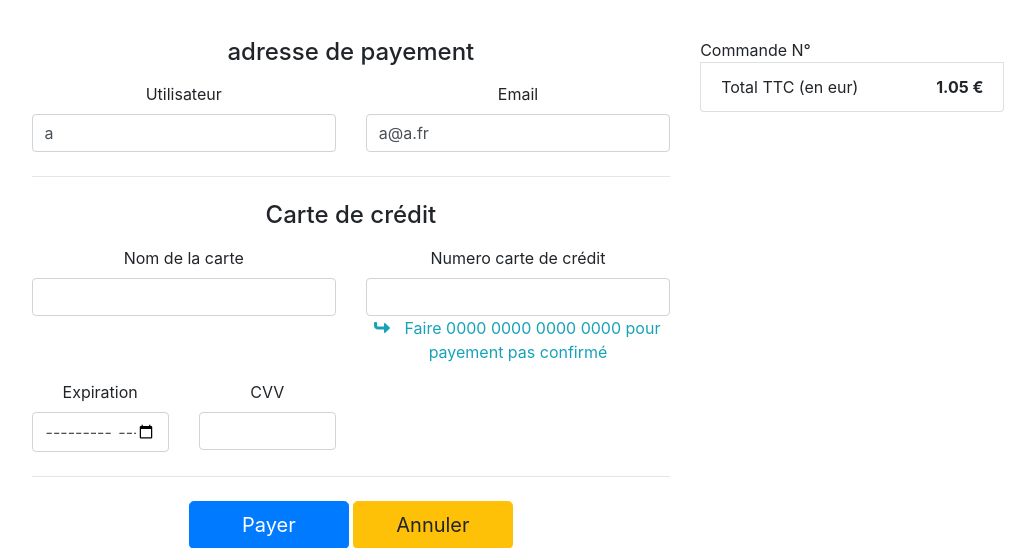
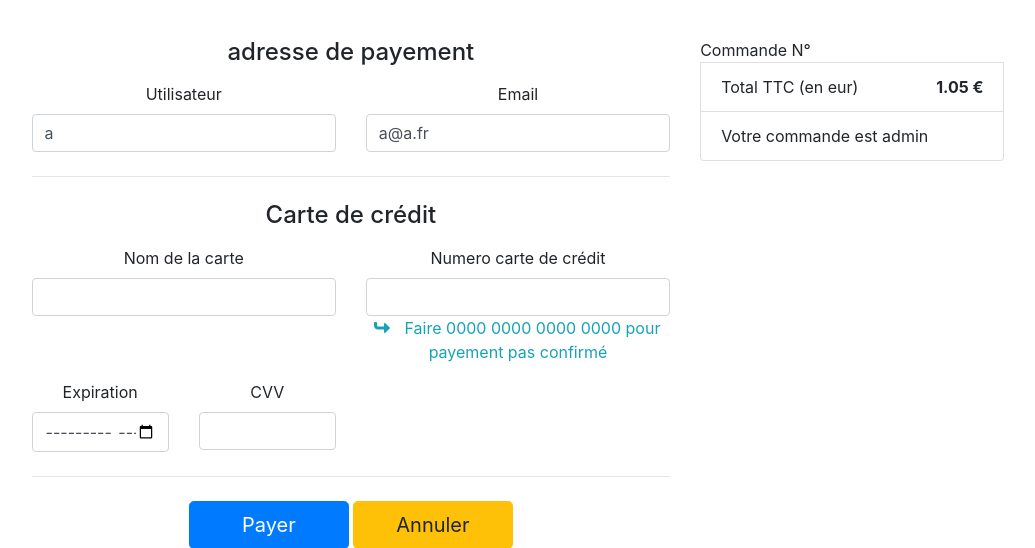
Before and after one commit to LoutrePasSauvage/B2SLAM-AppRestoWeb, a PHP site: page /pay.php in a window 1280 px wide. Shown: the part 364-912 px from the top of the page, without its empty margins (122-1157 px from the left). Run offline with PHP 8.4, Linux system fonts and the light colour scheme; a user stored in the database is signed in; data comes from the database, SQL or seed files in the repository; data that the repository does not hold is empty; some libraries are stand-ins or nearby versions.

Commit message:
maj ajout typeConso

```diff
--- a/pay.php
+++ b/pay.php
@@ -125,8 +125,10 @@ if (isset($_POST['submit'])) {
                     <li class='list-group-item d-flex justify-content-between'>
                         <span>Total TTC (en eur)</span>
 
-                        <strong><?= $_SESSION['total_commande'] + $_SESSION['total_commande'] * 0.05; ?> € <?php $_SESSION['typeConso'] ?></strong>
-
+                        <strong><?= $_SESSION['total_commande'] + $_SESSION['total_commande'] * 0.05; ?> € </strong>
+                    </li>
+                    <li class='list-group-item d-flex justify-content-between'>
+                        <?= "Votre commande est ". $_SESSION['typeConso'] ?>
                     </li>
                 </ul>
 
```
